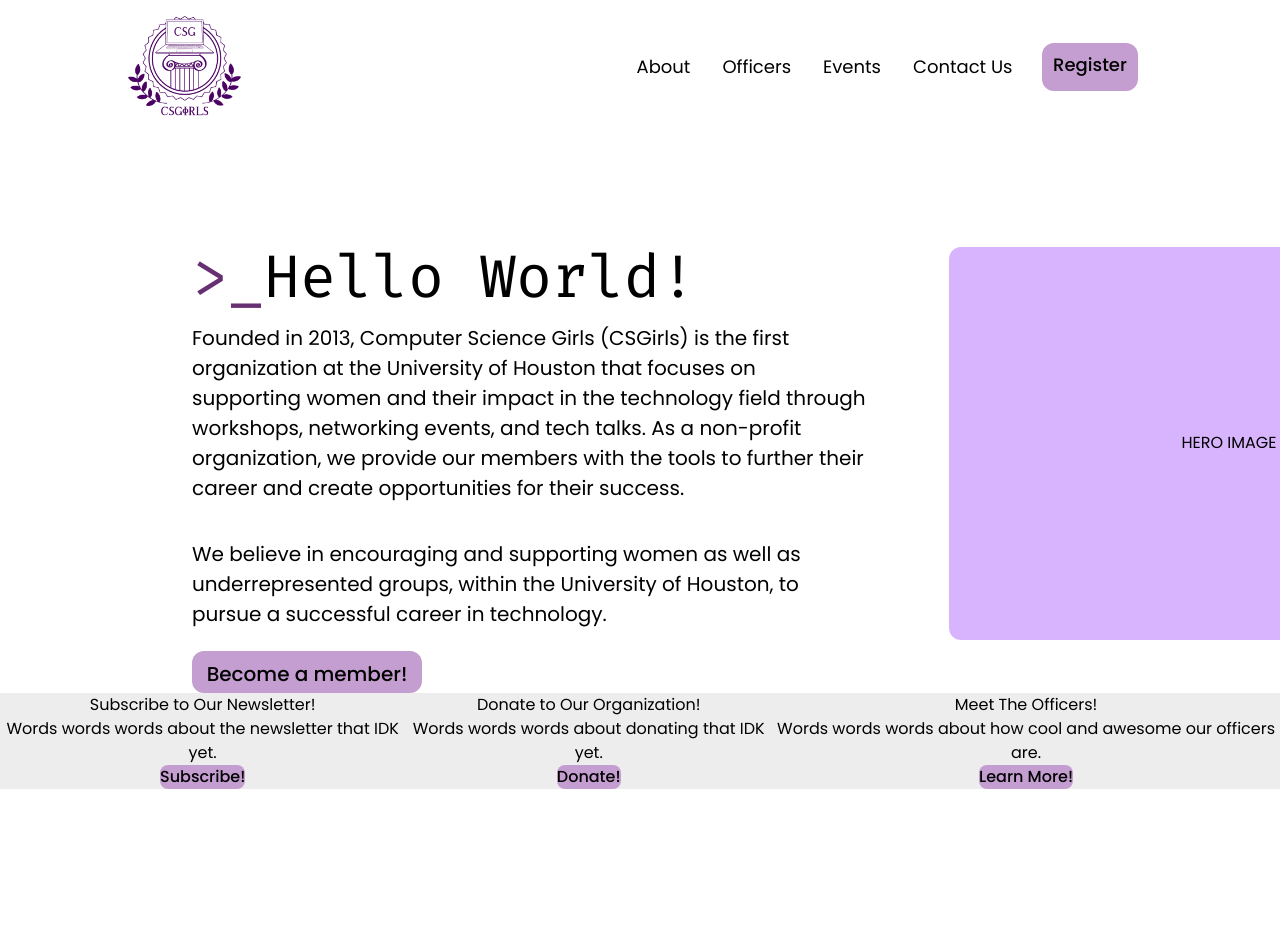
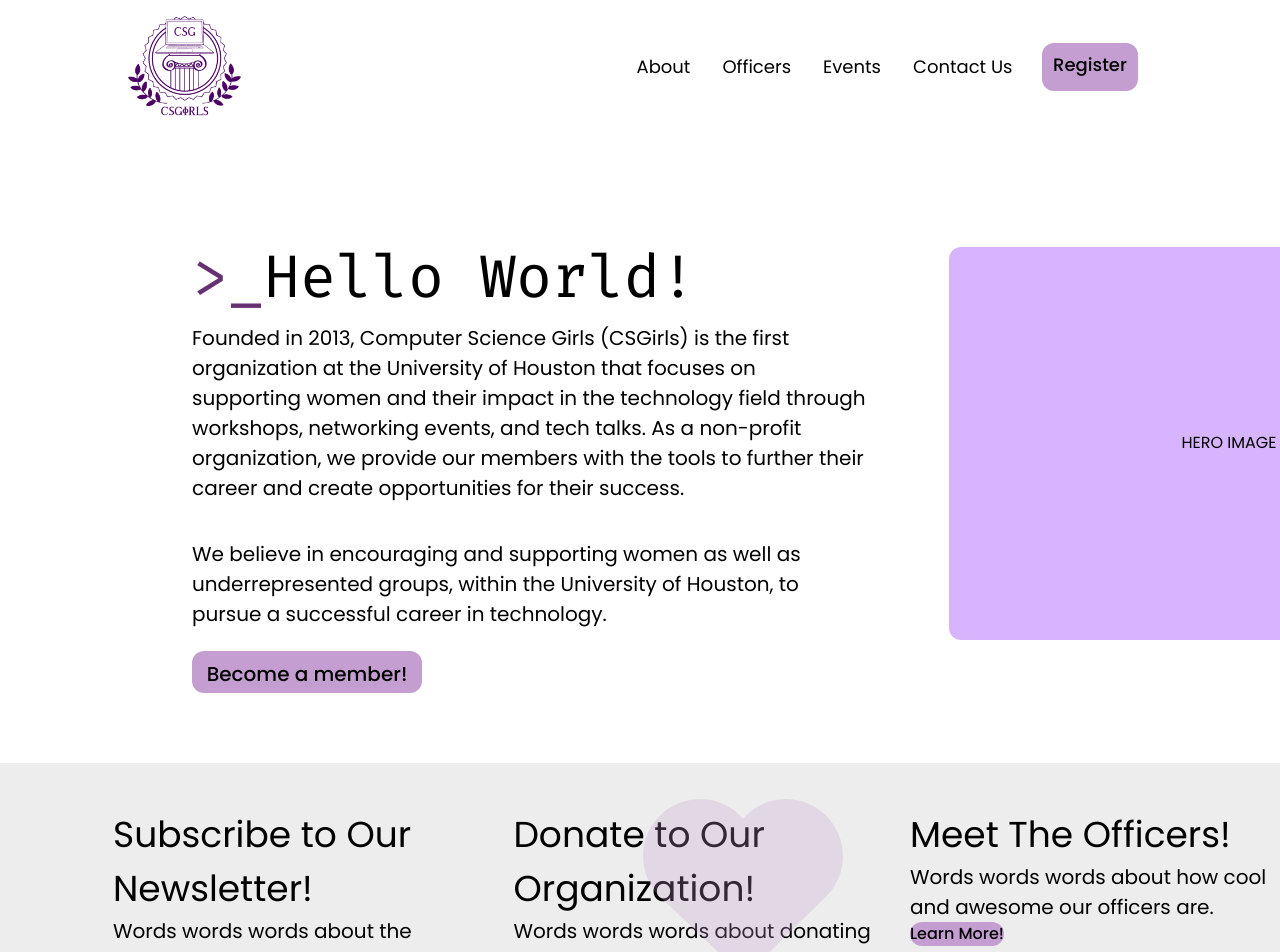
Before and after one commit to CSGirlsUH/csgirls-website, a React (Vite) app in the folder csgwebsite/: page / in a window 1280 px wide. Shown: the top 952 px of the page. Before the commit the page ends 800 px from the top, so only its background shows below. Built offline with nearby package versions, Linux system fonts and the light colour scheme.

Commit message:
feat: Added svg file for heart in OrgActions.tsx

```diff
--- a/csgwebsite/src/App.css
+++ /dev/null
@@ -1,6 +0,0 @@
-#root {
-  max-width: 100%;
-  margin: 0 0;
-  padding: 0;
-  text-align: center;
-}
--- a/csgwebsite/src/App.tsx
+++ b/csgwebsite/src/App.tsx
@@ -2,15 +2,13 @@ import react from "react";
 import Navbar from "./components/Navbar";
 import Hero from "./components/Hero";
 import OrgActions from "./components/OrgActions";
-
-import "./App.css";
 
 function App() {
   const [count, setCount] = react.useState(0);
 
   return (
     <>
-      <div className="font-sans">
+      <div className="font-sans  mx-auto">
         <section>
           <Navbar />
         </section>
--- a/csgwebsite/src/components/Hero.tsx
+++ b/csgwebsite/src/components/Hero.tsx
@@ -3,7 +3,7 @@ import React from "react";
 const Hero = () => {
   return (
     <>
-      <div className="flex flex-row justify-between">
+      <div className="flex flex-row justify-between pb-[70px]">
         <div className="flex flex-col justify-between ml-48 mr-auto">
           {/* Title Text */}
           <div className="font-firacode text-6xl text-left pb-4">
--- a/csgwebsite/src/components/OrgActions.tsx
+++ b/csgwebsite/src/components/OrgActions.tsx
@@ -2,35 +2,54 @@ import React from "react";
 
 const OrgActions = () => {
   return (
-    <div className="flex row bg-bggray w-screen">
-      <div>
-        <h1>Subscribe to Our Newsletter!</h1>
+    <div className="flex flex-row justify-between bg-bggray w-screen py-[45px]">
+      {/* Subscribe to Our Newsletter */}
+      <div className="flex flex-col ml-[113px]">
+        <h1 className="text-left text-[36px]">Subscribe to Our Newsletter!</h1>
         <div>
-          <p>Words words words about the newsletter that IDK yet.</p>
+          <p className="text-left text-[20px] w-[370px] max-h-[121px]">
+            Words words words about the newsletter that IDK yet.
+          </p>
 
-          <button className="font-medium bg-buttonpurple rounded-lg">
+          <button className="flex justify-center items-center font-medium h-[42px] w-[126px] bg-buttonpurple rounded-xl">
             <a href="#">Subscribe!</a>
           </button>
         </div>
       </div>
 
-      <div>
-        <h1>Donate to Our Organization!</h1>
-        <div>
-          <p>Words words words about donating that IDK yet.</p>
+      {/* Donate to Our Organization */}
 
-          <button className="font-medium bg-buttonpurple rounded-lg">
+      <div className="flex flex-col content-center">
+        <h1 className="text-left text-[36px] z-1">
+          Donate to Our Organization!
+        </h1>
+        <div className="z-1">
+          <p className="text-left text-[20px] w-[370px] max-h-[121px]">
+            Words words words about donating that IDK yet.
+          </p>
+
+          <button className="flex justify-center items-center font-medium bg-buttonpurple rounded-xl">
             <a href="#">Donate!</a>
           </button>
         </div>
+        {/* This heart is a monstrosity */}
+        <div className="absolute mx-[130px] -my-5">
+          <img
+            src="./heart-svgrepo.svg"
+            className="w-[200px] h-[200px] opacity-25"
+          />
+        </div>
       </div>
 
-      <div>
-        <h1>Meet The Officers!</h1>
+      {/* Meet the Officers */}
+      <div className="flex flex-col">
+        <h1 className="text-left text-[36px]">Meet The Officers!</h1>
         <div>
-          <p>Words words words about how cool and awesome our officers are.</p>
+          <p className="text-left text-[20px] w-[370px] max-h-[121px]">
+            Words words words about how cool and awesome our officers are.
+          </p>
 
-          <button className="font-medium bg-buttonpurple rounded-lg ">
+          <button className="flex justify-center items-center font-medium bg-buttonpurple rounded-xl">
             <a href="#">Learn More!</a>
           </button>
         </div>
```
Also changed, not shown: csgwebsite/public/heart-svgrepo.svg (added).
